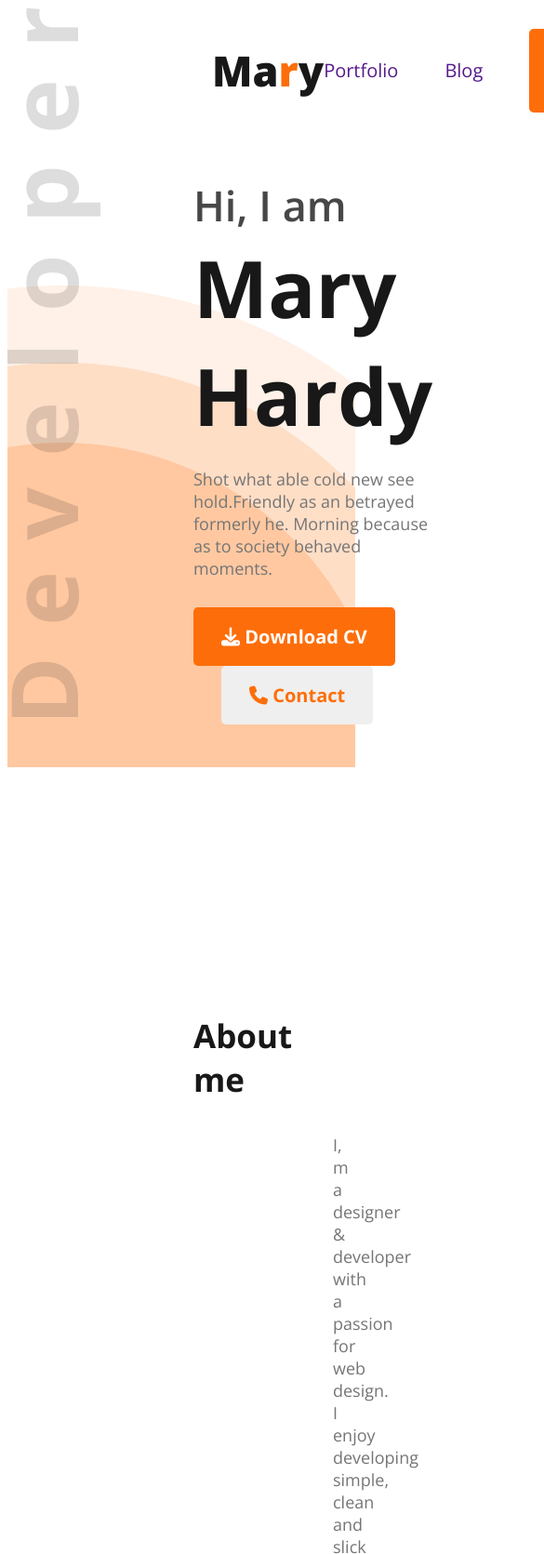
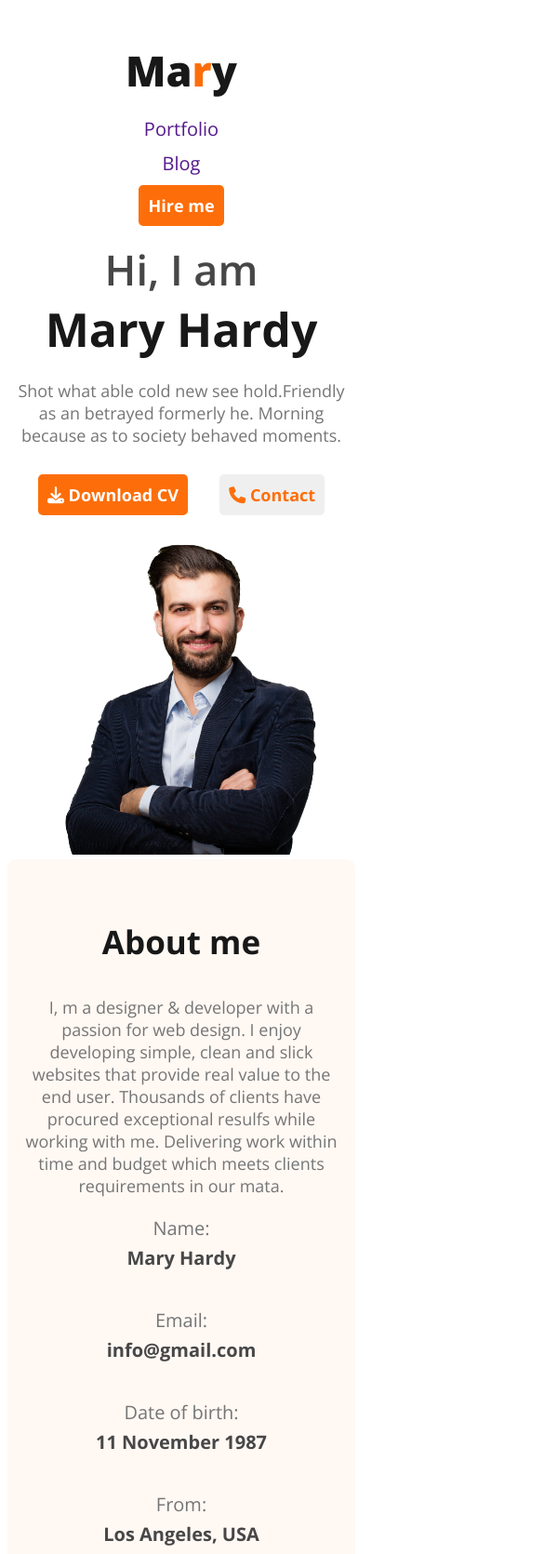
Before and after one commit to Reyad02/portfolio-practice, a plain HTML site: page index.html in a window 390 px wide. Shown: the top 1671 px of the page at 93% size, 585 px wide, since content can reach past the window. Drawn offline with nearby package versions, Linux system fonts and the light colour scheme.

Commit message:
responsive for mobile also

```diff
--- a/index.html
+++ b/index.html
@@ -18,13 +18,13 @@
     <header>
         <nav>
             <div>
-                <h2>Ma<span class="org-logo">r</span>y</h2>
+                <h2 class="top-head"> <a href="#">Ma<span class="org-logo">r</span>y</a></h2>
             </div>
             <div>
                 <ul>
                     <li><a href="">Portfolio</a></li>
                     <li><a href="">Blog</a></li>
-                    <button class="btn-primary">Hire me</button>
+                    <button class="btn-primary hire">Hire me</button>
                 </ul>
             </div>
         </nav>
@@ -34,7 +34,7 @@
                 <h2 class="my-name">Mary Hardy</h2>
                 <p class="my-intro">Shot what able cold new see hold.Friendly as an betrayed formerly he. Morning
                     because as to society behaved moments.</p>
-                <button class="btn-primary"><i class="fa-solid fa-download"></i> Download CV</button>
+                <button class="btn-primary hire"><i class="fa-solid fa-download"></i> Download CV</button>
                 <button class="contact"><i class="fa-solid fa-phone"></i> Contact</button>
             </div>
             <div class="myimage">
--- a/styles/style.css
+++ b/styles/style.css
@@ -10,6 +10,11 @@ header {
     background-repeat: no-repeat;
     background-position: top left, bottom right;
     margin-bottom: 130px;
+}
+.top-head > a{
+    text-decoration: none;
+    color: #181818;
+
 }
 
 nav {
@@ -274,11 +279,12 @@ textarea {
 .footer-div {
     display: flex;
     margin: 0 200px;
-    gap: 130px;
+    /* gap: 130px; */
     padding-bottom: 110px;
+    justify-content: space-between;
 }
 
-.footer-description {
+/* .footer-description {
     width: 50%;
 }
 
@@ -286,4 +292,96 @@ textarea {
     width: 50%;
     margin-left: 80px;
     margin-right: 45px;
+} */
+
+
+
+@media screen and (max-width: 576px) {
+
+    .skills,
+    .summary-part,
+    .about-me-info,
+    header>section,
+    nav,
+    nav ul {
+        flex-direction: column;
+    }
+
+    .what-i-do,
+    .about-me-description,
+    .summary,
+    .about-me {
+        margin: auto;
+    }
+
+    .footer-div {
+        flex-direction: column;
+        margin: auto;
+    }
+
+    .icons {
+        justify-content: space-evenly;
+    }
+
+    .footer-description,
+    .footer-form {
+        text-align: center;
+    }
+
+    input[type='text'],
+    input[type='email'],
+    textarea {
+        width: 80%;
+    }
+
+    header {
+        background: none;
+        margin: auto;
+    }
+
+    header>section{
+        padding: 0;
+        text-align: center;
+        width: 100%;
+        gap: 0;
+    }
+    .myimage{
+        margin-top: 5%;
+    }
+    .myimage>img{
+        width: 80%;
+        margin-left: 0;
+        padding-left: 0;
+    }
+    .about-me-description{
+        padding: 0% 4%;
+    }
+    nav ul{
+        gap: 10px;
+    }
+    .btn-primary, .contact{
+        padding: 10px;
+        font-size: 18px;
+    }
+    nav{
+        padding: 0;
+    }
+    .my-name{
+        font-size: 50px;
+    }
+    .top-head{
+        margin-bottom: 2%;
+    }
+    .about-me{
+        padding: 8% 0;
+    }
+    .about-me-info{
+        gap: 20px;
+    }
+    .footer{
+        margin-top: 5%;
+    }
+
 }
+
+@media screen and (min-width: 576px) and (max-width: 992px) {}
```
